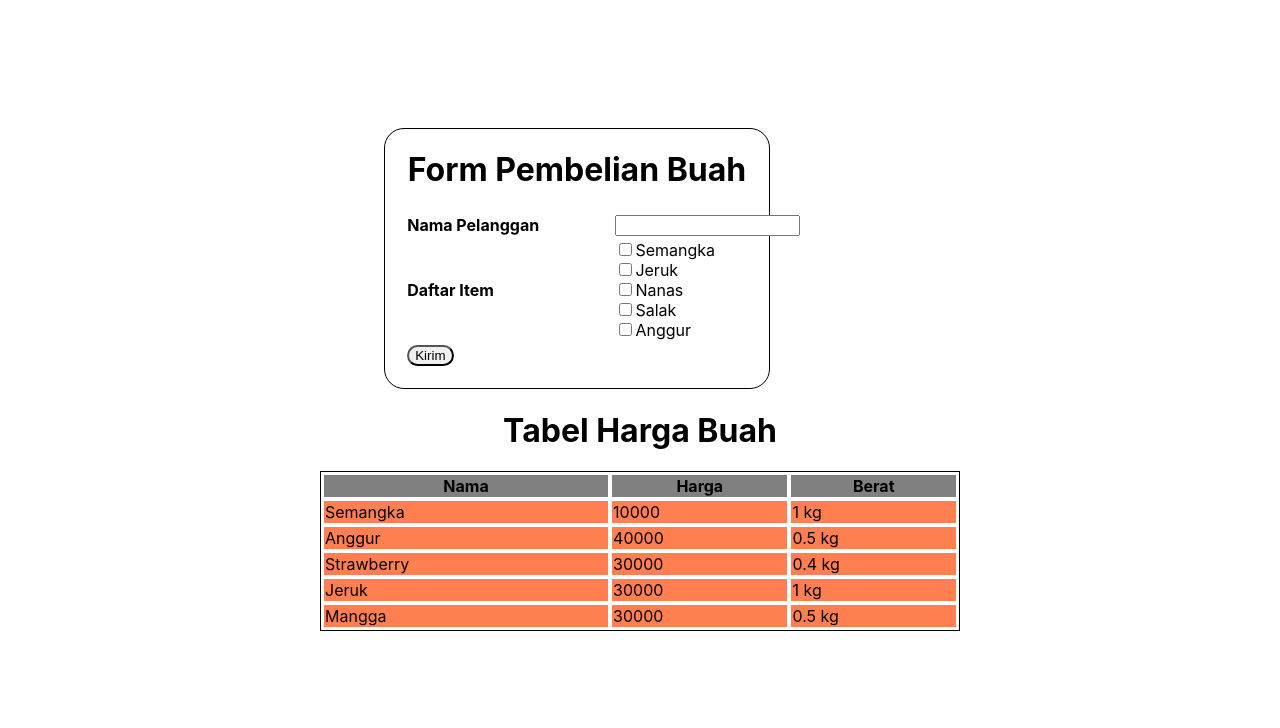
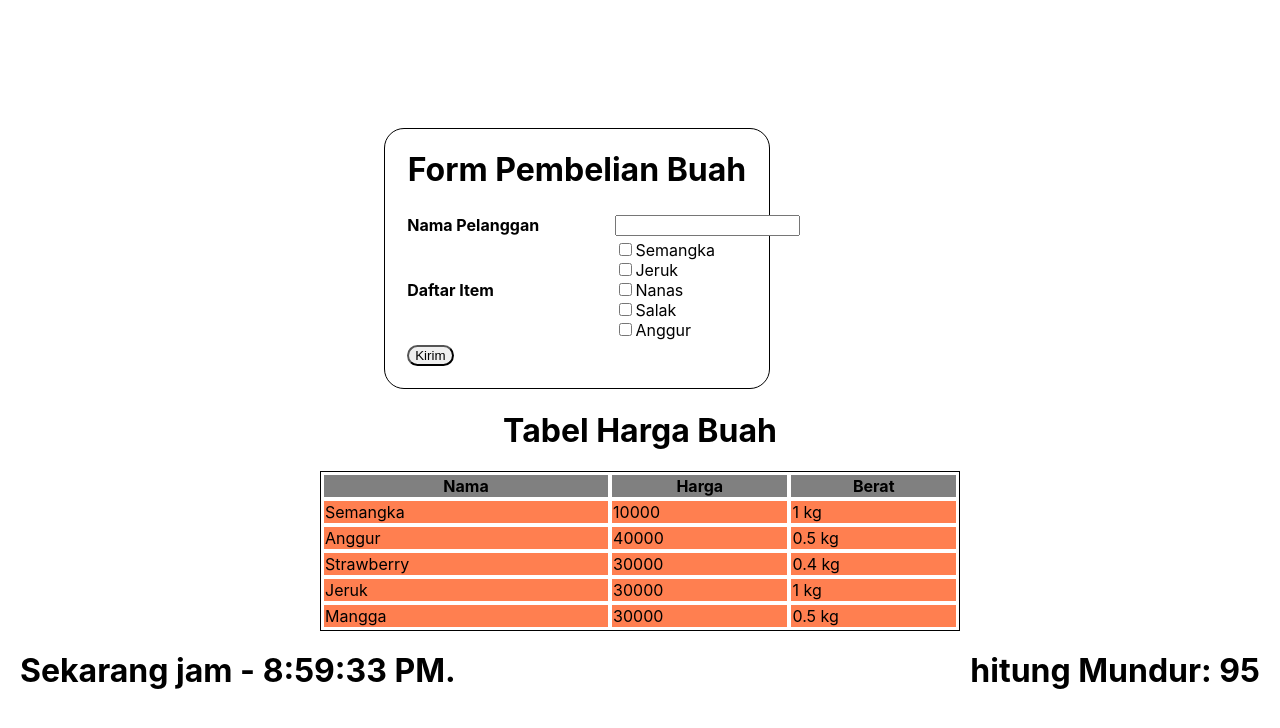
Before and after one commit to johanesimarmata/IM-Sanbercode-Reactjs-Batch-24, a React (Create React App) app in the folder tugas-harian-part-2/: page / in a window 1280 px wide. Shown: the top 728 px of the page. Built offline with nearby package versions, Linux system fonts and the light colour scheme.

Commit message:
Tugas-11 ReactJS State & Component Lifecycle

```diff
--- a/tugas-harian-part-2/src/App.js
+++ b/tugas-harian-part-2/src/App.js
@@ -1,9 +1,15 @@
 // import logo from './logo.svg';
 import './App.css';
-
+import Timer from './Tugas-11/Timer'
+import Tugas9 from './Tugas-9/Tugas9'
+import Buah from './Tugas-10/Buah'
 function App() {
   return (
-    <div className="App"></div>
+    <>
+      <Tugas9/>
+      <Buah/>
+      <Timer start={100}/>
+    </>
   );
 }
 
--- /dev/null
+++ b/tugas-harian-part-2/src/Tugas-11/Timer.js
@@ -0,0 +1,62 @@
+import React, {Component} from 'react'
+
+
+class Timer extends Component{
+  constructor(props){
+    super(props)
+    this.state = {
+      time: 0,
+      text: null,
+      showTime: true
+    }
+  }
+
+  componentDidMount(){
+    if (this.props.start !== undefined){
+      this.setState({time: this.props.start})
+    }
+    this.timerID = setInterval(
+      () => this.tick(),
+      1000
+    );
+  }
+
+  componentDidUpdate(){
+    if(this.state.time === 0 && this.state.showTime === true){
+      this.componentWillUnmount();
+      this.setState({showTime: !this.state.showTime})
+    }
+  }
+
+   componentWillUnmount(){
+     clearInterval(this.timerID);
+   }
+
+
+  tick() {
+    this.setState({
+      time: this.state.time - 1
+    });
+  }
+
+  render(){
+    if(this.state.showTime){
+      return(
+        <div style={{textAlign: "center"}}>
+          <h1 style={{float: "left", margin: "20px", display: "inline-block"}}>Sekarang jam - {new Date().toLocaleTimeString()}.</h1>
+          <h1 style={{float: "right", margin: "20px", display: "inline-block"}}>hitung Mundur: {this.state.time}</h1>
+
+        </div>
+      )
+    }else{
+      return(
+        <></>
+      )
+    }
+  }
+
+
+
+}
+
+export default Timer;
--- a/tugas-harian-part-2/src/index.js
+++ b/tugas-harian-part-2/src/index.js
@@ -2,15 +2,11 @@ import React from 'react';
 import ReactDOM from 'react-dom';
 import './index.css';
 import App from './App';
-import Tugas9 from './Tugas-9/Tugas9'
-import Buah from './Tugas-10/Buah'
 import reportWebVitals from './reportWebVitals';
 
 ReactDOM.render(
   <React.StrictMode>
     <App />
-    <Tugas9/>
-    <Buah/>
   </React.StrictMode>,
   document.getElementById('root')
 );
```
Also changed, not shown: 1 other file (tests, documents, lock files or other folders).
